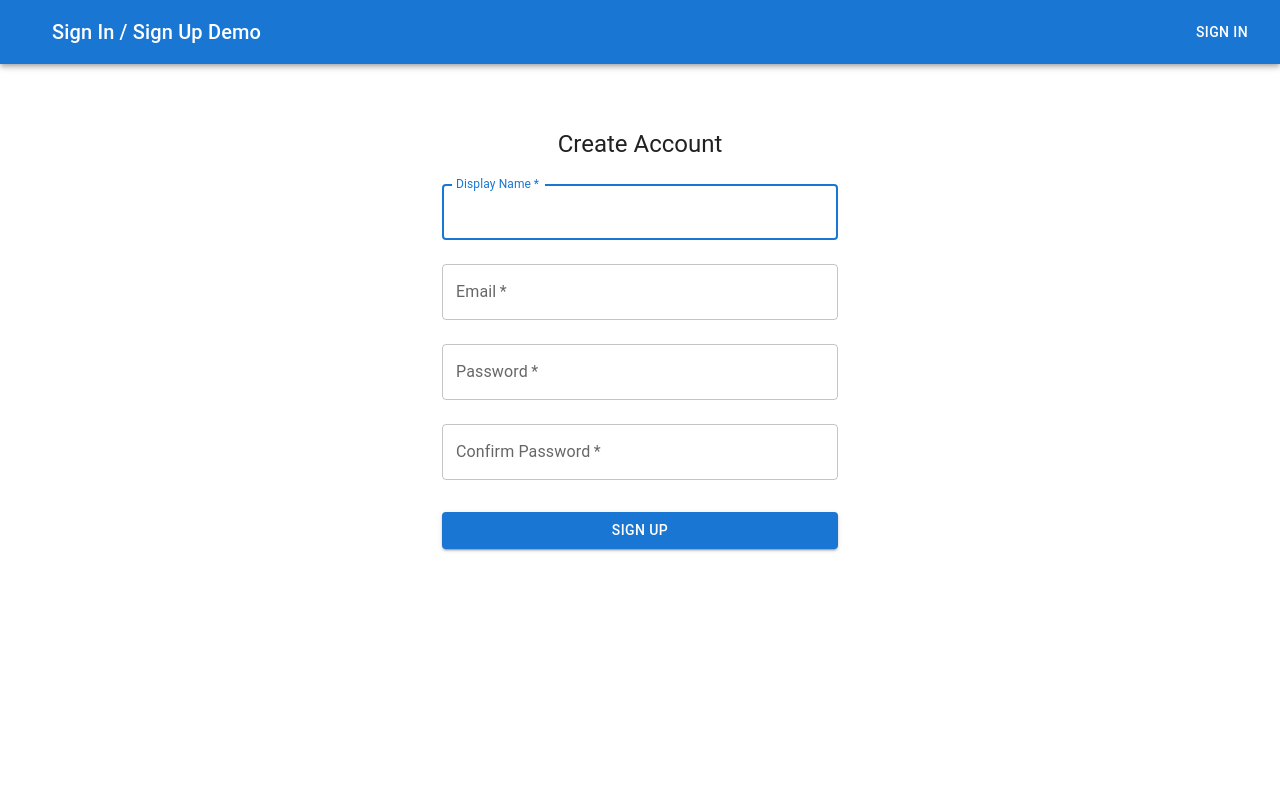
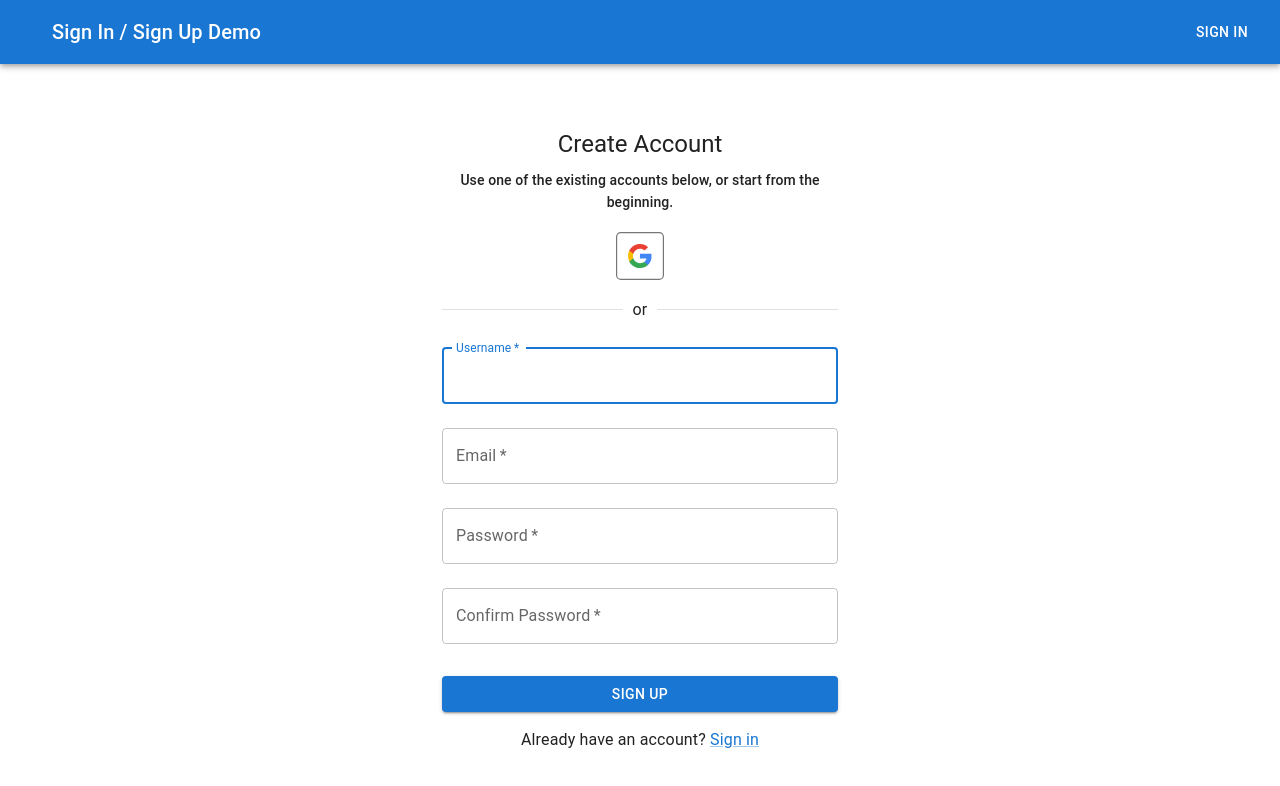
Before and after one commit to jdokon/react-firebase-auth, a React (Vite) app: page /signup in a window 1280 px wide. Shown: the top 786 px of the page. Built offline with nearby package versions, Linux system fonts and the light colour scheme; no server answers.

Commit message:
layout spacing

```diff
--- a/src/components/sign-in-form/sign-in-form.jsx
+++ b/src/components/sign-in-form/sign-in-form.jsx
@@ -63,12 +63,17 @@ export const SignInForm = () => {
           alignItems: "center",
         }}
       >
-        <Typography component="h1" variant="h5">
+        <Typography component="h1" variant="h5" sx={{ marginBottom: "10px" }}>
           Sign in to your account
         </Typography>
-        <Box component="form" onSubmit={handleSubmit} noValidate sx={{ mt: 1 }}>
+        <Box
+          component="form"
+          onSubmit={handleSubmit}
+          noValidate
+          sx={{ mt: 1, marginTop: "10px" }}
+        >
           <SignInLogoButtons />
-          <Divider>Or</Divider>
+          <Divider sx={{ marginTop: "10px", marginBottom: "10px" }}>or</Divider>
           <TextField
             margin="normal"
             required
@@ -101,16 +106,14 @@ export const SignInForm = () => {
             SIGN IN
           </Button>
           <Grid container>
-            {/* <Grid item xs>
+            <Grid item xs>
               <Link href="#" variant="body2">
                 Forgot password?
               </Link>
-            </Grid> */}
+            </Grid>
             <Grid item>
               {"New here? "}
-              <Link href="/signup" variant="body2">
-                Sign Up
-              </Link>
+              <Link href="/signup">Sign up</Link>
             </Grid>
           </Grid>
         </Box>
--- a/src/components/sign-up-form/sign-up-form.jsx
+++ b/src/components/sign-up-form/sign-up-form.jsx
@@ -11,10 +11,14 @@ import {
   Button,
   Container,
   CssBaseline,
+  Grid,
   TextField,
   Typography,
+  Link,
+  Divider,
 } from "@mui/material"
 import { useNavigate } from "react-router-dom"
+import { SignInLogoButtons } from "../sign-in-form/sign-in-logo-buttons"
 
 const defaultFormFields = {
   displayName: "",
@@ -62,6 +66,7 @@ export const SignUpForm = () => {
   return (
     <Container component="main" maxWidth="xs">
       <CssBaseline />
+
       <Box
         sx={{
           marginTop: 8,
@@ -70,15 +75,29 @@ export const SignUpForm = () => {
           alignItems: "center",
         }}
       >
-        <Typography component="h1" variant="h5">
+        <Typography component="h1" variant="h5" sx={{ marginBottom: "10px" }}>
           Create Account
         </Typography>
-        <Box component="form" onSubmit={handleSubmit} noValidate sx={{ mt: 1 }}>
+        <Typography
+          variant="subtitle2"
+          align="center"
+          sx={{ marginBottom: "10px" }}
+        >
+          Use one of the existing accounts below, or start from the beginning.
+        </Typography>
+        <SignInLogoButtons />
+        <Box
+          component="form"
+          onSubmit={handleSubmit}
+          noValidate
+          sx={{ mt: 1, marginTop: "10px" }}
+        >
+          <Divider sx={{ marginBottom: "10px" }}>or</Divider>
           <TextField
             margin="normal"
             required
             fullWidth
-            label="Display Name"
+            label="Username"
             type="text"
             name="displayName"
             autoFocus
@@ -124,6 +143,10 @@ export const SignUpForm = () => {
           >
             SIGN UP
           </Button>
+          <Grid item textAlign="center">
+            {"Already have an account? "}
+            <Link href="/signin">Sign in</Link>
+          </Grid>
         </Box>
       </Box>
     </Container>
```
